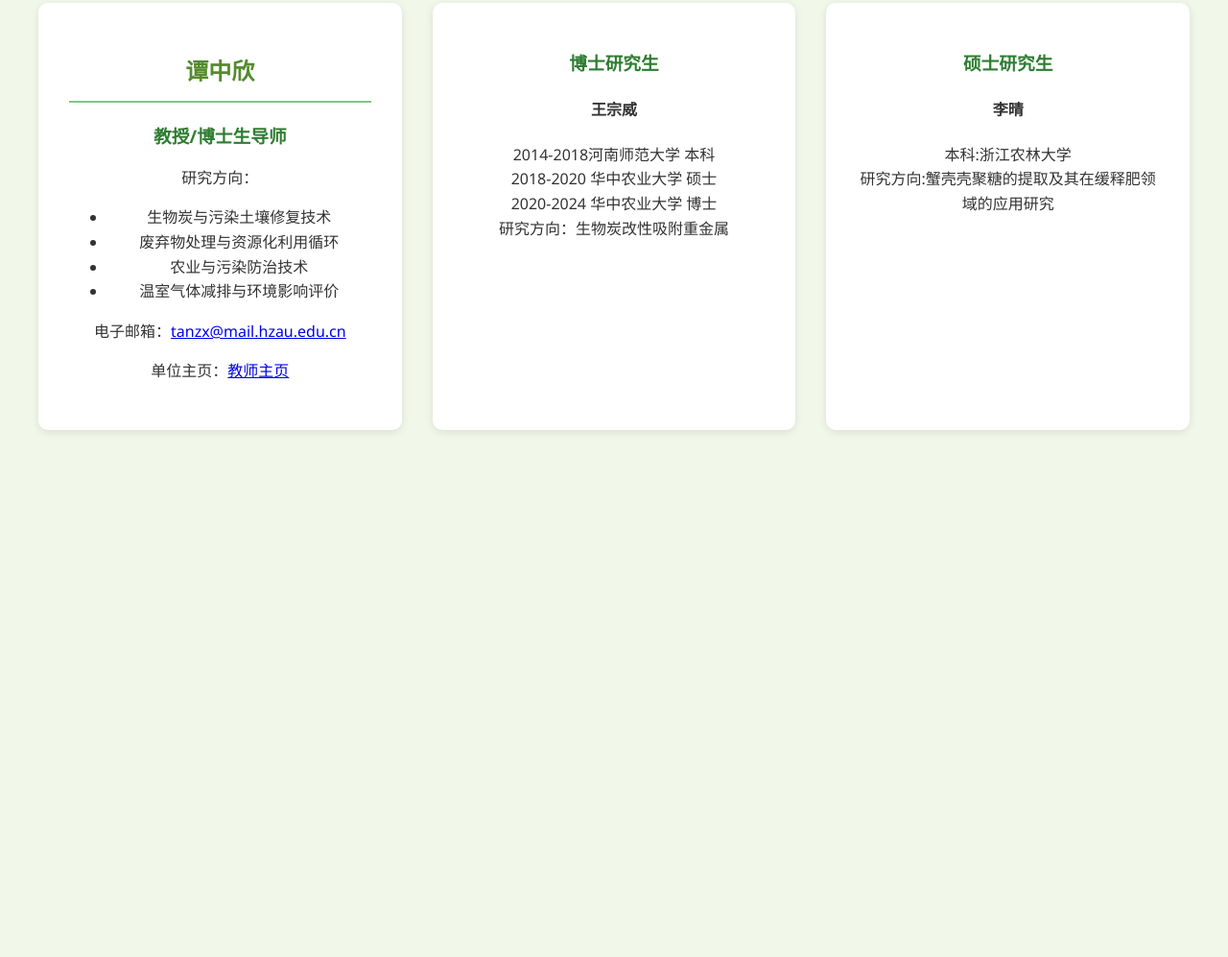
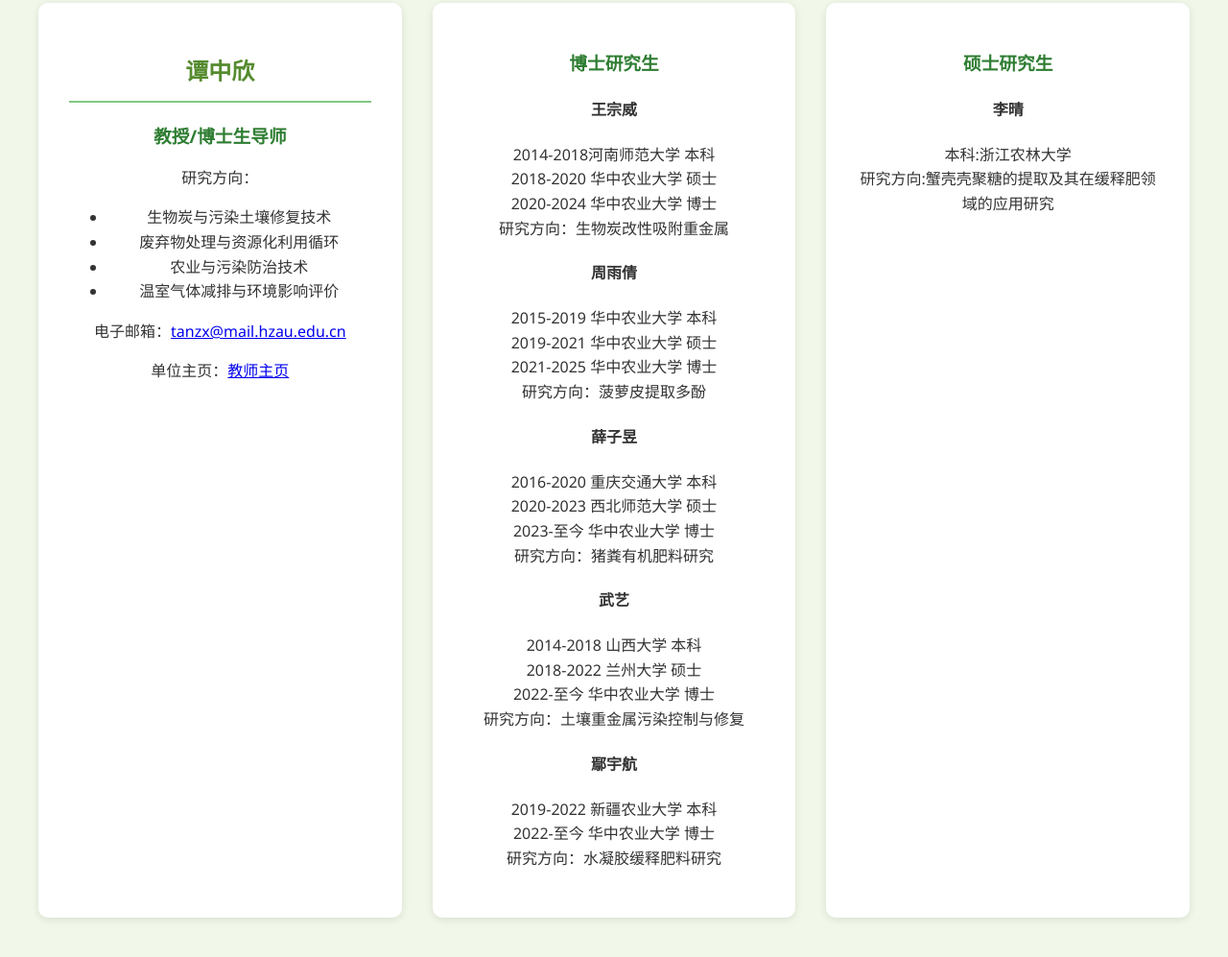
Before and after one commit to honeymie/tanzx-lab, a plain HTML site: page members.html in a window 1280 px wide. Shown: the part 239-1236 px from the top of the page at 96% size. Before the commit the page ends 800 px from the top, so only its background shows below. Drawn offline with Linux system fonts and the light colour scheme.

Commit message:
Update members.html

```diff
--- a/members.html
+++ b/members.html
@@ -46,7 +46,33 @@
                     2020-2024 华中农业大学 博士<br>
                     研究方向：生物炭改性吸附重金属</p>
                 </div>
-                <!-- 其他博士成员结构相同 -->
+                <div class="member-list">
+    <h4>周雨倩</h4>
+    <p>2015-2019 华中农业大学 本科<br>
+    2019-2021 华中农业大学 硕士<br>
+    2021-2025 华中农业大学 博士<br>
+    研究方向：菠萝皮提取多酚</p>
+</div>
+<div class="member-list">
+    <h4>薛子昱</h4>
+    <p>2016-2020 重庆交通大学 本科<br>
+    2020-2023 西北师范大学 硕士<br>
+    2023-至今 华中农业大学 博士<br>
+    研究方向：猪粪有机肥料研究</p>
+</div>
+<div class="member-list">
+    <h4>武艺</h4>
+    <p>2014-2018 山西大学 本科<br>
+    2018-2022 兰州大学 硕士<br>
+    2022-至今 华中农业大学 博士<br>
+    研究方向：土壤重金属污染控制与修复</p>
+</div>
+<div class="member-list">
+    <h4>鄢宇航</h4>
+    <p>2019-2022 新疆农业大学 本科<br>
+    2022-至今 华中农业大学 博士<br>
+    研究方向：水凝胶缓释肥料研究</p>
+</div>
             </div>
 
             <!-- 硕士研究生 -->
```
